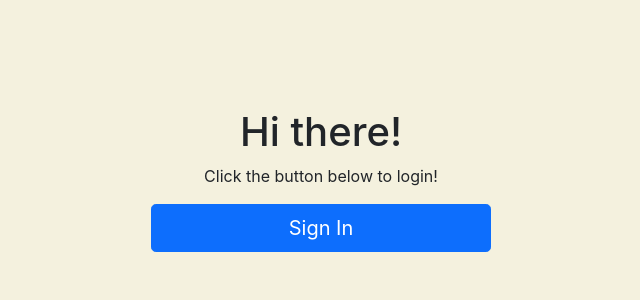
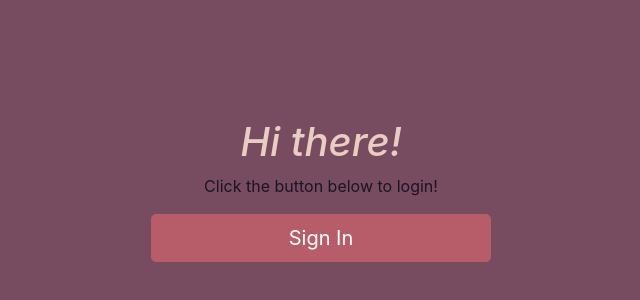
Before and after one commit to MaggieChafee/INDIVIDUAL-ASSIGNMENT-Team-Roster, a Next.js app: page / in a window 1280 px wide. Shown: the part 180-480 px from the top of the page, without its empty margins (319-959 px from the left). Built offline with nearby package versions, Linux system fonts and the light colour scheme; no server answers.

Commit message:
completed styling

```diff
--- a/components/CharacterCard.js
+++ b/components/CharacterCard.js
@@ -12,8 +12,8 @@ function CharacterCard({ charObj, onUpdate }) {
   };
 
   return (
-    <Card style={{ width: '18rem' }}>
-      <Card.Img variant="top" src={charObj.image} style={{ height: '100px', width: '180px' }} />
+    <Card id="charCard" style={{ width: '18rem' }}>
+      <Card.Img variant="top" src={charObj.image} />
       <Card.Body>
         <Card.Title>{charObj.name}</Card.Title>
         <Card.Text>{charObj.role}</Card.Text>
--- a/components/NavBar.js
+++ b/components/NavBar.js
@@ -8,22 +8,21 @@ import { signOut } from '../utils/auth';
 
 export default function NavBar() {
   return (
-    <Navbar collapseOnSelect expand="lg" bg="dark" variant="dark">
+    <Navbar collapseOnSelect expand="lg" id="navBar">
       <Container>
-        <Link passHref href="/">
+        <Link class="nav-link" passHref href="/">
           <Navbar.Brand href="#home">The Arconia</Navbar.Brand>
         </Link>
         <Navbar.Toggle aria-controls="responsive-navbar-nav" />
         <Navbar.Collapse id="responsive-navbar-nav">
           <Nav className="me-auto">
-            {/* CLOSE NAVBAR ON LINK SELECTION: https://stackoverflow.com/questions/72813635/collapse-on-select-react-bootstrap-navbar-with-nextjs-not-working */}
             <Link passHref href="/characters">
               <Nav.Link>Characters</Nav.Link>
             </Link>
             <Link passHref href="/character/new">
               <Nav.Link>New Character</Nav.Link>
             </Link>
-            <Button variant="danger" onClick={signOut}>Sign Out</Button>
+            <Button class="btn" nClick={signOut}>Sign Out</Button>
           </Nav>
         </Navbar.Collapse>
       </Container>
--- a/pages/index.js
+++ b/pages/index.js
@@ -1,3 +1,4 @@
+import { Card } from 'react-bootstrap';
 import { useAuth } from '../utils/context/authContext';
 
 function Home() {
@@ -12,17 +13,31 @@ function Home() {
         margin: '0 auto',
       }}
     >
+
       <h1>Welcome to the Arconia, {user.displayName}! </h1>
       <h4>At once both historically iconic and daringly dangerous, we hope you enjoy your stay at the Arconia.</h4>
 
-      <p>Here’s a thing I don’t get -- people who worry about living in abig city because of all the crime.
-        As any true-crime aficionado will tell you, it’s the boondocks you need to worry about. I mean, let’s face it: nobody ever
-        discovered 19 bodies buried in the backyard of a 14-story apartment building. Because a backyard here
-        is a courtyard -- and there’s about 200 windows and 400 eyes with a view of that courtyard. Long way around to say, there’s
-        safety in numbers. Like the numbers who live... at The Arconia.
-
-        - Charles-Haden Savage
-      </p>
+      <Card id="welcomeCard">
+        <Card.Header>From a Current Resident:</Card.Header>
+        <Card.Body>
+          <blockquote className="blockquote mb-0">
+            <p>
+              {' '}
+              Here’s a thing I don’t get -- people who worry about living in abig city because of all the crime.
+              <br />
+              As any true-crime aficionado will tell you, it’s the boondocks you need to worry about. I mean, let’s face it: nobody ever
+              discovered 19 bodies buried in the backyard of a 14-story apartment building. Because a backyard here
+              is a courtyard -- and there’s about 200 windows and 400 eyes with a view of that courtyard.
+              Long way around to say, there’s safety in numbers.
+              <br />
+              Like the numbers who live... at The Arconia.{' '}
+            </p>
+            <footer className="blockquote-footer">
+              Charles Haden-Savage
+            </footer>
+          </blockquote>
+        </Card.Body>
+      </Card>
     </div>
   );
 }
--- a/styles/globals.css
+++ b/styles/globals.css
@@ -18,5 +18,45 @@ a {
 }
 
 body {
-  background-color: #f4f1de;
+  background-color: #774C60;
+  color:#1A1423;
+  padding: 10px;
 }
+
+.nav-link {
+  color:#EACDC2!important;
+}
+
+#charCard {
+  background-color: #1A1423 !important;
+  color: #EACDC2;
+  border-style: solid;
+  border-radius: 5px;
+  border-width: 5px;
+  border-color: #1A1423;
+}
+
+.btn {
+  background-color: #B75D69;
+  border-color: #B75D69;
+}
+
+h1 {
+  color: #EACDC2;
+  font-style: oblique;
+}
+
+#characters-page {
+  display: flex;
+  justify-content: center;
+  padding: 10px;
+}
+
+#welcomeCard {
+  background-color: #1A1423 !important;
+  color: #EACDC2;
+  border-style: solid;
+  border-radius: 5px;
+  border-width: 5px;
+  border-color: #1A1423;
+}
```
Also changed, not shown: pages/characters.js (+6 -1 lines).
